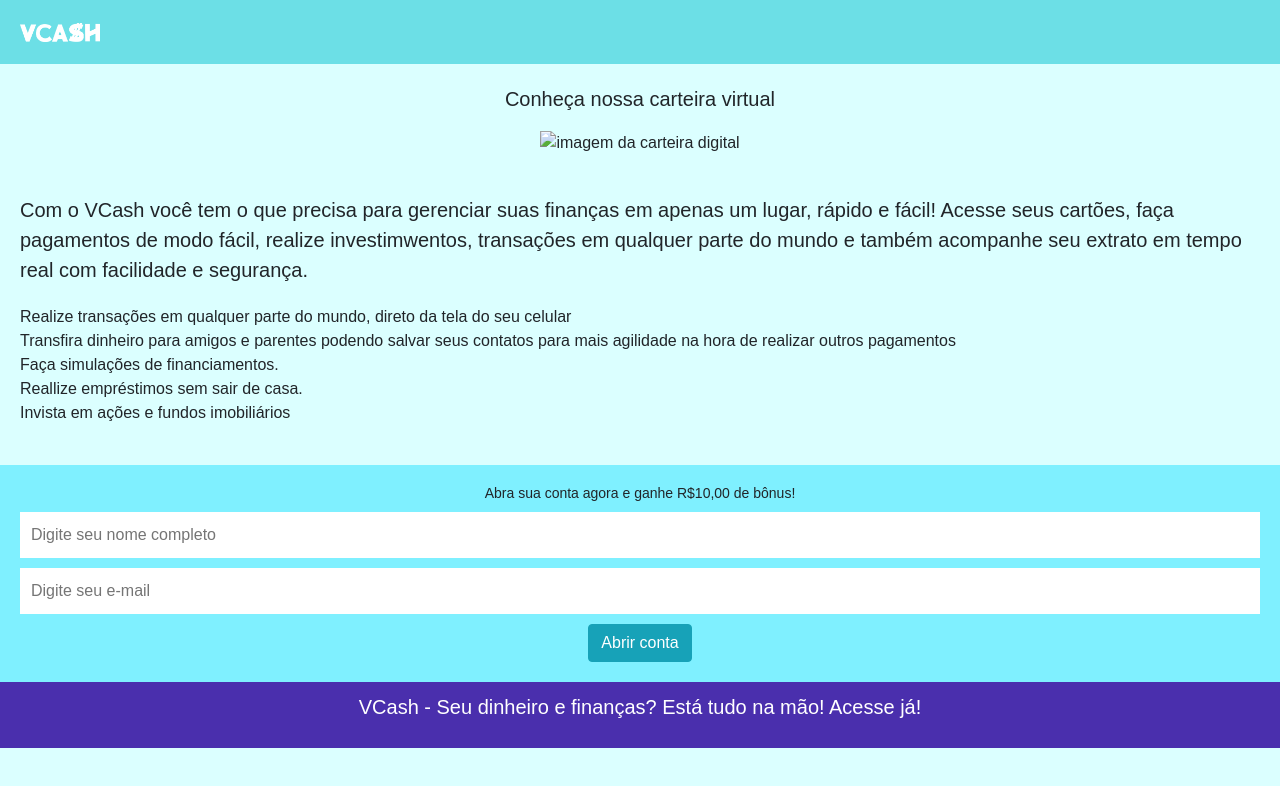
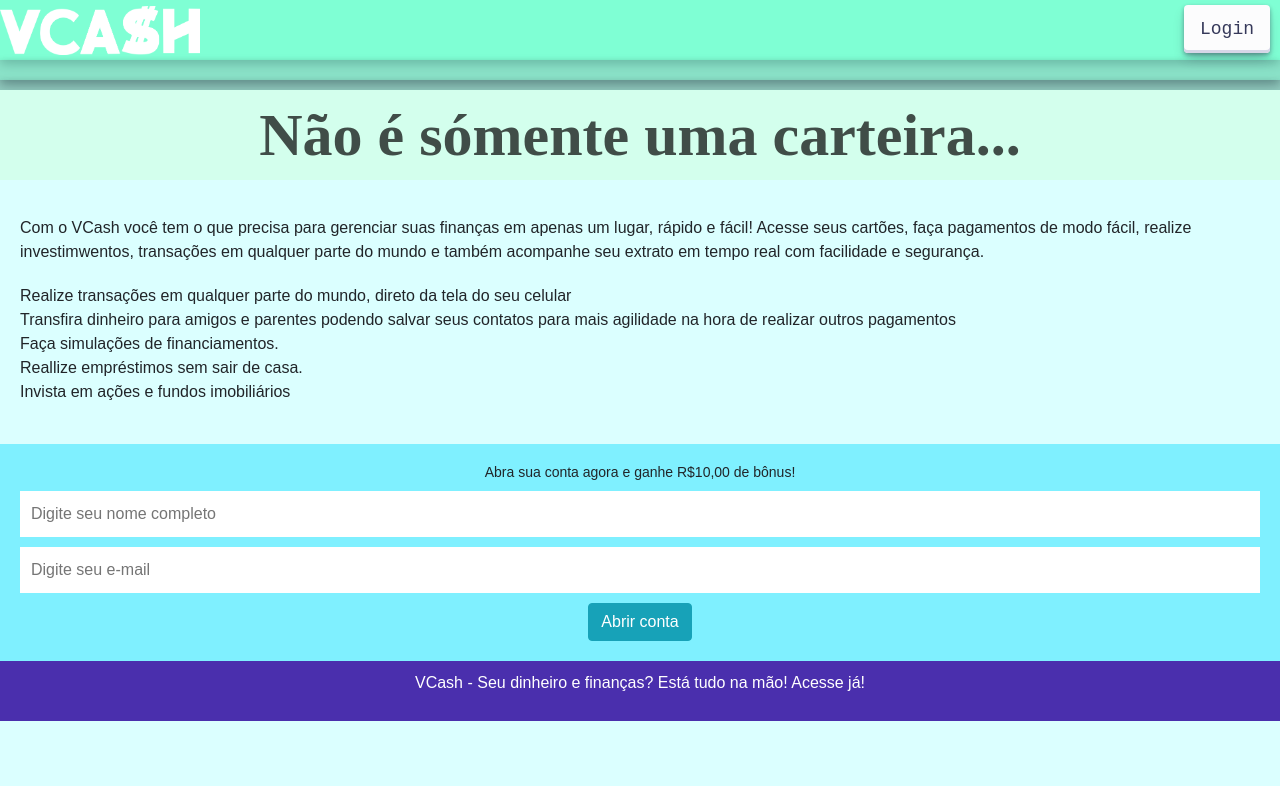
Before and after one commit to D16l/landing-page, a plain HTML site: page index.html in a window 1280 px wide. Drawn offline with nearby package versions, Linux system fonts and the light colour scheme.

Commit message:
Organizado css e html, adicionado botão de login

```diff
--- a/index.html
+++ b/index.html
@@ -3,18 +3,32 @@
 <head>
     <meta charset="UTF-8">
     <meta name="viewport" content="width=device-width, initial-scale=1.0">
-    <title>VCash</title>
+    <title>VCash - Carteira Digital</title>
     <link rel="stylesheet" href="https://cdn.jsdelivr.net/npm/bootstrap@4.1.3/dist/css/bootstrap.min.css" integrity="sha384-MCw98/SFnGE8fJT3GXwEOngsV7Zt27NXFoaoApmYm81iuXoPkFOJwJ8ERdknLPMO" crossorigin="anonymous">
-    <link rel="stylesheet" href="style.css">
+    <link rel="stylesheet" href="/style.css">
 </head>
 <body>
-    <header>
-        <img src="/img/Sem título-1.png" alt="imagem logo vcash" class="logo">
-    </header>
+    <div class="navBar">
+        <div class="brand-logo">
+            <img src="/img/Sem título-1.png" alt="imagem logo vcash">
+        </div>
+        <div class="login-right">
+            <button type="button" onclick="" class="login-btn">Login</button>
+        </div>
+    </div>
+    <section class="division-one">
+        <div>
+            <p>nothing here</p>
+        </div>
+    </section>
+    <section class="division-two">
+        <div>
+            <p>nothing here too</p>
+        </div>
+    </section>
     <main>
     <section class="imagem">
-        <p>Conheça nossa carteira virtual</p>
-        <img src="/landing-page/img/9368527.png" alt="imagem da carteira digital">
+        <p class="title">Não é sómente uma carteira...</p>
     </section>
     <section class="descricao">
         <p>
--- a/style.css
+++ b/style.css
@@ -1,5 +1,100 @@
 html{
     height: 100%;
+}
+
+.navBar{
+    background-color: aquamarine;
+    box-shadow: rgba(45, 35, 66, 0.4) 0 4px 8px, rgba(45, 35, 66, 0.3) 0 7px 13px -3px, #d6d6e700 0 -3px 0 inset;
+}
+
+.brand-logo{
+    display: inline-block;
+    height: 60px;
+    transform: scale(1);
+    margin-left: 0%;
+    padding-top: 6px;
+}
+
+.login-right{
+    padding-top: 5px;
+    padding-right: 10px;
+    float: right;
+    align-items: center;
+    font-size: large;
+}
+
+.login-btn{
+    border-radius: 255px;
+    border-style: solid;
+    align-items: center;
+    appearance: none;
+    background-color: #FCFCFD;
+    border-radius: 4px;
+    border-width: 0;
+    box-shadow: rgba(45, 35, 66, 0.4) 0 2px 4px,rgba(45, 35, 66, 0.3) 0 7px 13px -3px,#D6D6E7 0 -3px 0 inset;
+    box-sizing: border-box;
+    color: #36395A;
+    cursor: pointer;
+    display: inline-flex;
+    font-family: "JetBrains Mono",monospace;
+    height: 48px;
+    justify-content: center;
+    line-height: 1;
+    list-style: none;
+    overflow: hidden;
+    padding-left: 16px;
+    padding-right: 16px;
+    position: relative;
+    text-align: left;
+    text-decoration: none;
+    transition: box-shadow .15s,transform .15s;
+    user-select: none;
+    -webkit-user-select: none;
+    touch-action: manipulation;
+    white-space: nowrap;
+    will-change: box-shadow,transform;
+    font-size: 18px;
+}
+
+.login-btn:focus{
+    box-shadow: #D6D6E7 0 0 0 1.5px inset, rgba(45, 35, 66, 0.4) 0 2px 4px, rgba(45, 35, 66, 0.3) 0 7px 13px -3px, #D6D6E7 0 -3px 0 inset;
+}
+
+.login-btn:hover{
+    box-shadow: rgba(45, 35, 66, 0.4) 0 4px 8px, rgba(45, 35, 66, 0.3) 0 7px 13px -3px, #D6D6E7 0 -3px 0 inset;
+    transform: translateY(-2px);
+}
+
+.login-btn:active{
+    box-shadow: #D6D6E7 0 3px 7px inset;
+    transform: translateY(2px);
+}
+
+.division-one{
+    background-color: rgba(106, 214, 178, 0.705);
+    color: rgba(106, 214, 178, 0);
+    height: 20px;
+    box-shadow: rgba(45, 35, 66, 0.4) 0 4px 8px, rgba(45, 35, 66, 0.3) 0 7px 13px -3px, #d6d6e700 0 -3px 0 inset;
+}
+
+.division-two{
+    background-color: rgba(74, 151, 127, 0.514);
+    color: rgba(106, 214, 178, 0);
+    height: 10px;
+    box-shadow: rgba(45, 35, 66, 0.4) 0 4px 8px, rgba(45, 35, 66, 0.3) 0 7px 13px -3px, #d6d6e700 0 -3px 0 inset;
+}
+
+.title{
+    font-size: 60px;
+    font-weight: 800;
+    font-family: Bookman, URW Bookman L, serif;
+    color: #000000b2;
+}
+
+.imagem{
+    text-align: center;
+    margin: 0px 0;
+    background-color: #d3ffed;
 }
 
 body{
@@ -8,22 +103,6 @@ body{
     margin: 0;
     padding: 0;
     background-color: rgb(219, 255, 255);
-}
-header{
-    background-color: rgb(108, 223, 230);
-    color: rgb(255, 255, 255);
-    text-align: left;
-    padding: 20px;
-}
-
-h3{
-    font-size: 14px;
-    margin-bottom: 10px;
-}
-
-.imagem{
-    text-align: center;
-    margin: 20px 0
 }
 
 img{
@@ -35,8 +114,9 @@ img{
     padding: 20px;
 }
 
-p{
-    font-size: 20px;
+h3{
+    font-size: 14px;
+    margin-bottom: 10px;
 }
 
 ul{
@@ -64,8 +144,3 @@ footer{
     text-align: center;
     padding: 10px;
 }
-
-.logo {
-    max-width: 80px;
-    margin: 0;
-}
```
